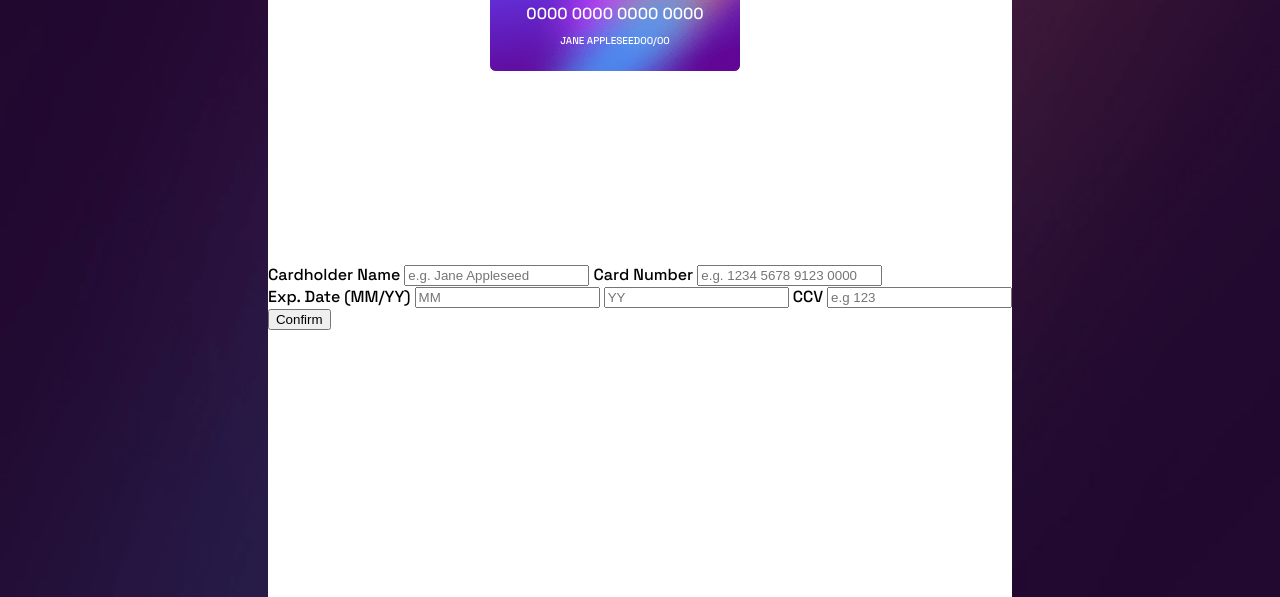
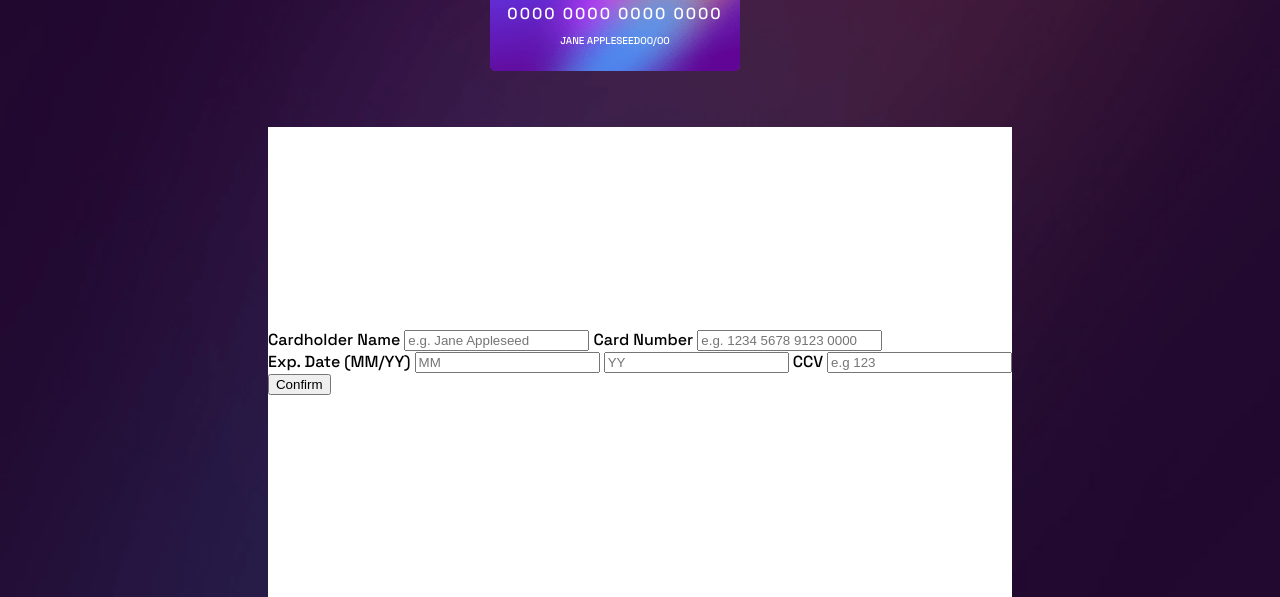
Before and after one commit to nirglus/interactive-card-details-form-main, a plain HTML site: page index.html in a window 1280 px wide. Shown: the part 203-800 px from the top of the page. Drawn offline with Linux system fonts and the light colour scheme.

Commit message:
add spacing

```diff
--- a/styles/style.scss
+++ b/styles/style.scss
@@ -32,7 +32,7 @@ body{
 .r-side{
     @include flex(column, center, center);
     background-color: #fff;
-    height: 75vh;
+    height: 470px;
 }
 .card-back{
     @include widthHeight(250px, 138px);
@@ -66,6 +66,7 @@ body{
 }
 #cardNumDisplay{
     margin-bottom: 0;
+    letter-spacing: 2px;
 }
 .logo{
     img{
```
Also changed, not shown: styles/style.css, 1 other file.
